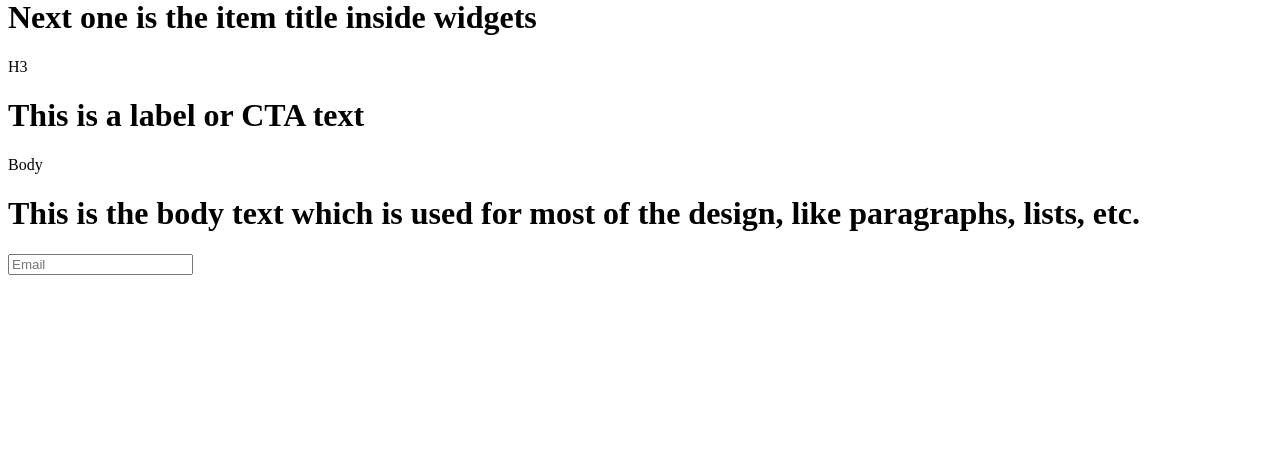
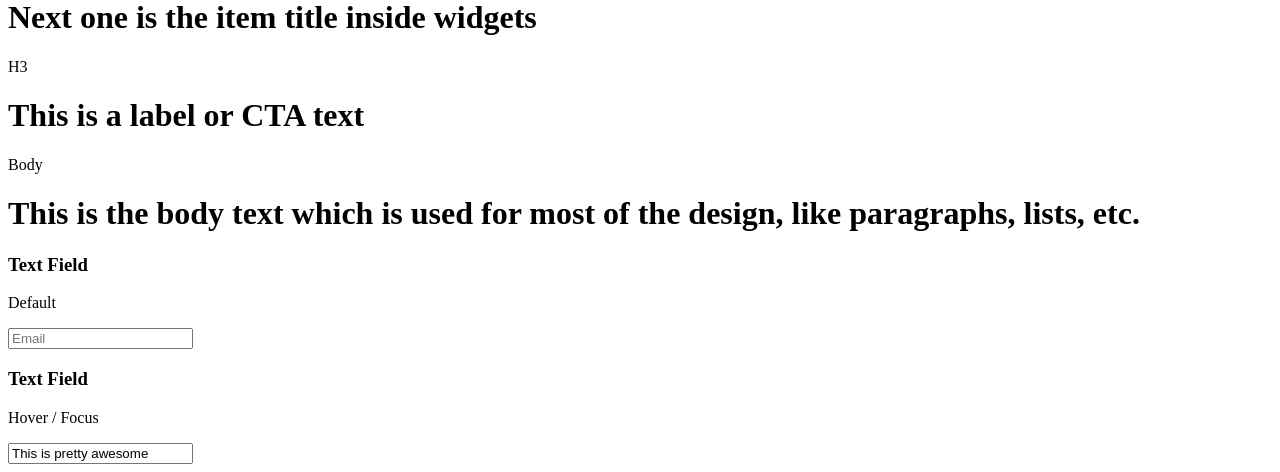
Before and after one commit to FrusE1/Toxin_MetaLamp, a Node project: template src/pug/main.pug in a window 1280 px wide. Shown: the part 450-922 px from the top of the page. Before the commit the page ends 725 px from the top, so only its background shows below. Run offline with Node 20 templates, Linux system fonts and the light colour scheme; the template is opened without the code that fills it, so the values that code supplies are empty.

Commit message:
added fiels-text

```diff
--- /dev/null
+++ b/src/pug/colors&type/colors&type.pug
@@ -0,0 +1,4 @@
+.main__colors-type.colors-type
+	.colors-type__container._container
+		include colors
+		include text
--- /dev/null
+++ b/src/pug/form-element/fields/default-field.pug
@@ -0,0 +1,5 @@
+form.text-field__reg.reg-email
+	.reg-email__title
+		h3.reg-email__text-main Text Field
+		p.reg-email__text Default
+	input(type = "text", class = "reg-email__input", name = "user-email", placeholder="Email")
--- /dev/null
+++ b/src/pug/form-element/fields/focus-field.pug
@@ -0,0 +1,5 @@
+form.text-field__reg.reg-email
+	.reg-email__title.margin-reg
+		h3.reg-email__text-main Text Field
+		p.reg-email__text Hover / Focus
+	input(type = "text", class = "reg-email__input", name = "user-email", placeholder="Email" value="This is pretty awesome")
--- /dev/null
+++ b/src/pug/form-element/first-block-element.pug
@@ -0,0 +1,4 @@
+.form-element__first-block
+	.text-field
+		include fields/default-field
+		include fields/focus-field
--- a/src/pug/form-element/form-element.pug
+++ b/src/pug/form-element/form-element.pug
@@ -1 +1 @@
-include text-field/default
+include first-block-element
--- a/src/pug/form-element/text-field/default.pug
+++ /dev/null
@@ -1,2 +0,0 @@
-form.form-element.rg-email
-	input(type = "text", class = "rg-email__input", name = "user-email", placeholder="Email")
--- a/src/pug/main.pug
+++ b/src/pug/main.pug
@@ -8,10 +8,7 @@ block content
 		<!-- header-ui end -->
 		main.main
 			<!-- colors and type start -->
-			.main__colors-type.colors-type
-				.colors-type__container._container
-					include colors&type/colors
-					include colors&type/text
+			include colors&type/colors&type
 			<!-- colors and type end -->
 			.main__form-element.form-element
 				.form-element__container._container
--- /dev/null
+++ b/src/scss/form-element/first-block.scss
@@ -0,0 +1,3 @@
+// register-form email
+@import "../form-element/first-block/default-field.scss";
+@import "../form-element/first-block/focus-field.scss";
--- /dev/null
+++ b/src/scss/form-element/first-block/focus-field.scss
@@ -0,0 +1,3 @@
+.margin-reg {
+	margin-top: 20px;
+}
--- /dev/null
+++ b/src/scss/form-element/form-element.scss
@@ -0,0 +1,2 @@
+// first-block
+@import "../form-element/first-block.scss";
--- a/src/scss/main.scss
+++ b/src/scss/main.scss
@@ -1,6 +1,8 @@
 @import "../scss/fonts.scss";
 @import "../scss/null.scss";
-@import "../scss/var.scss";
+@import "../scss/vars.scss";
 @import "../scss/total.scss";
 // colors and type style block
 @import "../scss/colors&type/colors-type.scss";
+// form-element
+@import "../scss/form-element/form-element.scss";
```
Also changed, not shown: dist/css/main.css (+35 -0 lines), src/scss/form-element/first-block/default-field.scss (added, +40 -0 lines), src/scss/var.scss (deleted, +0 -28 lines), src/scss/vars.scss (added, +51 -0 lines), 2 other files.
